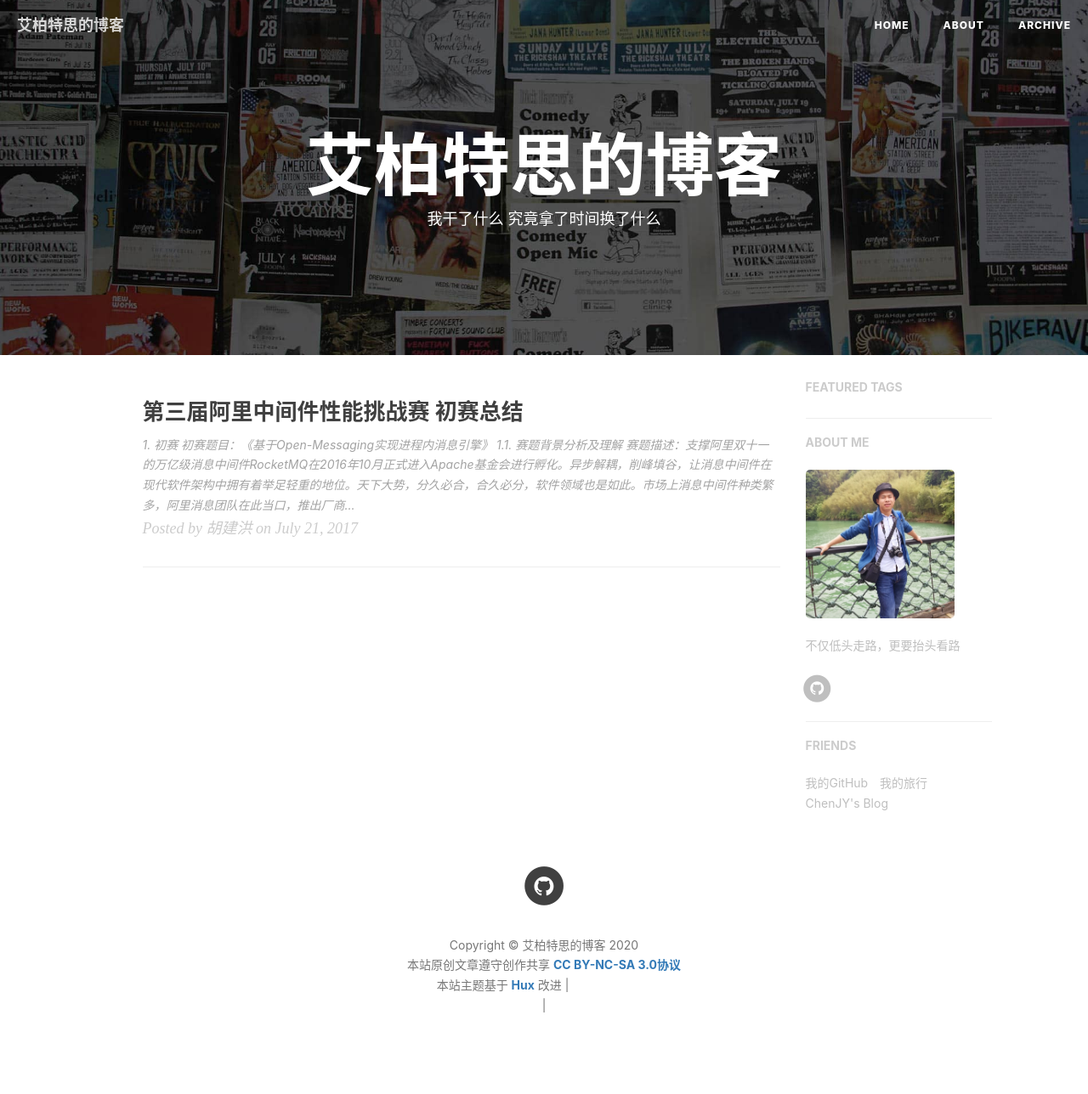
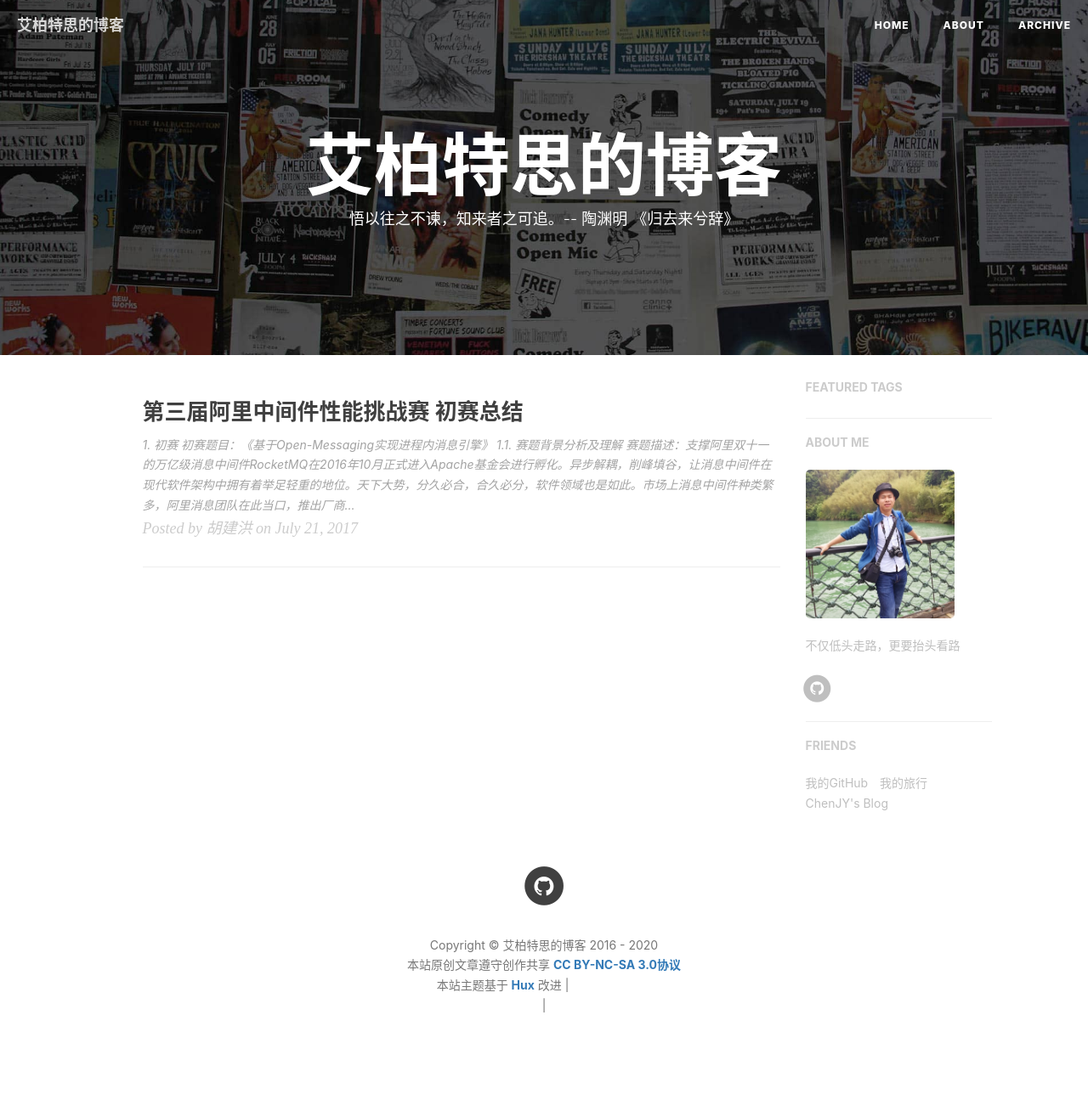
Before and after one commit to hujianhong/hujianhong.github.io, a Jekyll site: the page built from index.html, in a window 1280 px wide. Shown: the whole page at 85% size. Built offline with Jekyll 4.4.1, drawn with Linux system fonts in a browser that asks for light colours; nearby versions of some CDN libraries; the list of posts is cut into pages by our own code; comment, search, counter and statistics services are not loaded; grey boxes are pictures that could not be loaded.

Commit message:
updated index desc

```diff
--- a/_includes/footer.html
+++ b/_includes/footer.html
@@ -7,7 +7,7 @@
                 {% include sns-links.html center=true %}
 
                 <p class="copyright text-muted">
-                    Copyright &copy; {{ site.title }} {{ site.time | date: '%Y' }}
+                    Copyright &copy; {{ site.title }} 2016 - {{ site.time | date: '%Y' }}
                     <br>
                     本站原创文章遵守创作共享 <a href="https://creativecommons.org/licenses/by-nc-sa/3.0/cn/" target="_blank"><b>CC BY-NC-SA 3.0协议</b></a>
                     <br>
--- a/index.html
+++ b/index.html
@@ -1,6 +1,6 @@
 ---
 layout: page
-description: "我干了什么 究竟拿了时间换了什么"
+description: "悟以往之不谏，知来者之可追。-- 陶渊明 《归去来兮辞》"
 ---
 
 {% for post in paginator.posts %}
```
